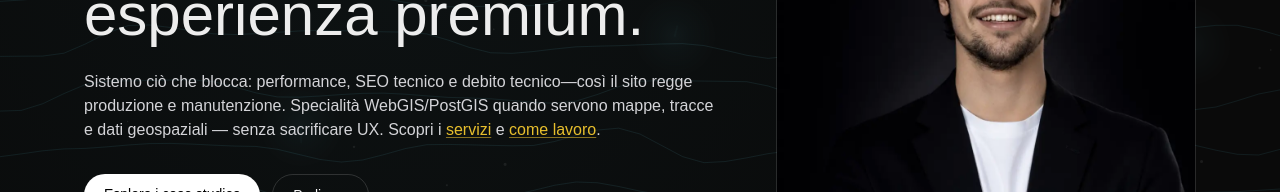
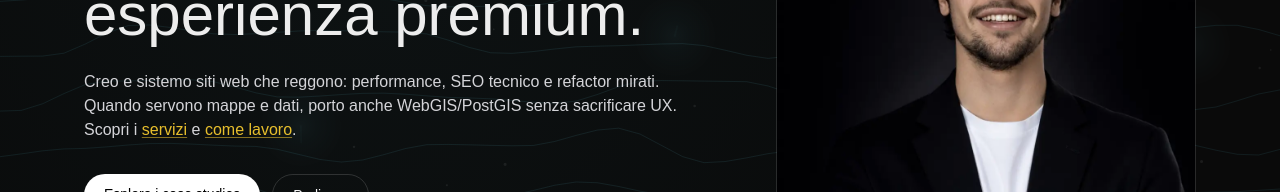
Before and after one commit to Emmepi27/portfolio, a Next.js app: page / in a window 1280 px wide. Shown: the part 260-452 px from the top of the page. Built offline with nearby package versions, Linux system fonts and the light colour scheme; no server answers.

Commit message:
portfolio

```diff
--- a/src/app/page.tsx
+++ b/src/app/page.tsx
@@ -27,9 +27,9 @@ export default function HomePage() {
   Tecnologia pulita, esperienza premium.
 </h1>
 
-          <p className="mt-6 max-w-2xl text-zinc-300">
-            Sistemo ciò che blocca: performance, SEO tecnico e debito tecnico—così il sito regge produzione e manutenzione.
-            Specialità WebGIS/PostGIS quando servono mappe, tracce e dati geospaziali — senza sacrificare UX.
+<p className="mt-6 max-w-2xl text-zinc-300">
+  Creo e sistemo siti web che reggono: performance, SEO tecnico e refactor mirati.
+  Quando servono mappe e dati, porto anche WebGIS/PostGIS senza sacrificare UX.
             Scopri i <Link href="/services" className="text-amber-300/90 underline decoration-amber-300/50 underline-offset-2 hover:text-amber-300 focus-visible:rounded focus-visible:outline-none focus-visible:ring-2 focus-visible:ring-amber-300 focus-visible:ring-offset-2 focus-visible:ring-offset-black">servizi</Link> e <Link href="/about" className="text-amber-300/90 underline decoration-amber-300/50 underline-offset-2 hover:text-amber-300 focus-visible:rounded focus-visible:outline-none focus-visible:ring-2 focus-visible:ring-amber-300 focus-visible:ring-offset-2 focus-visible:ring-offset-black">come lavoro</Link>.
           </p>
 
```
